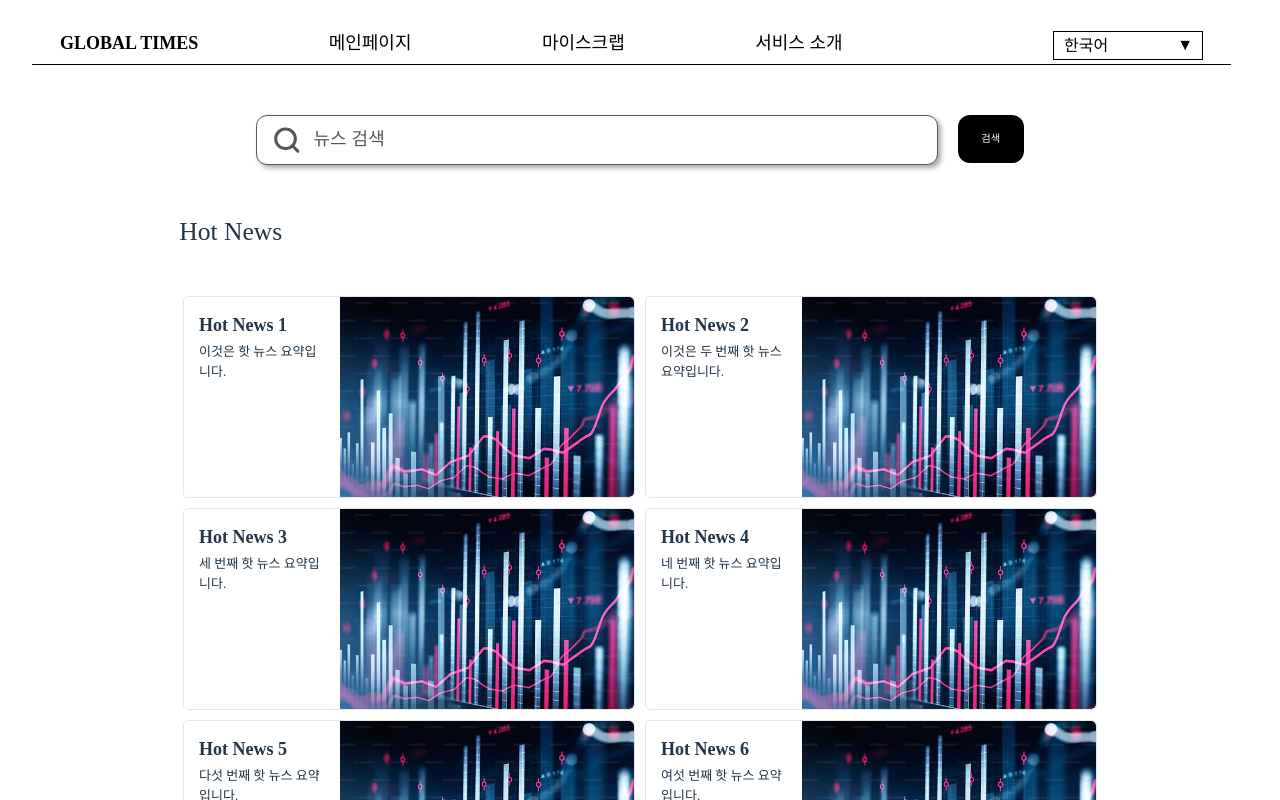
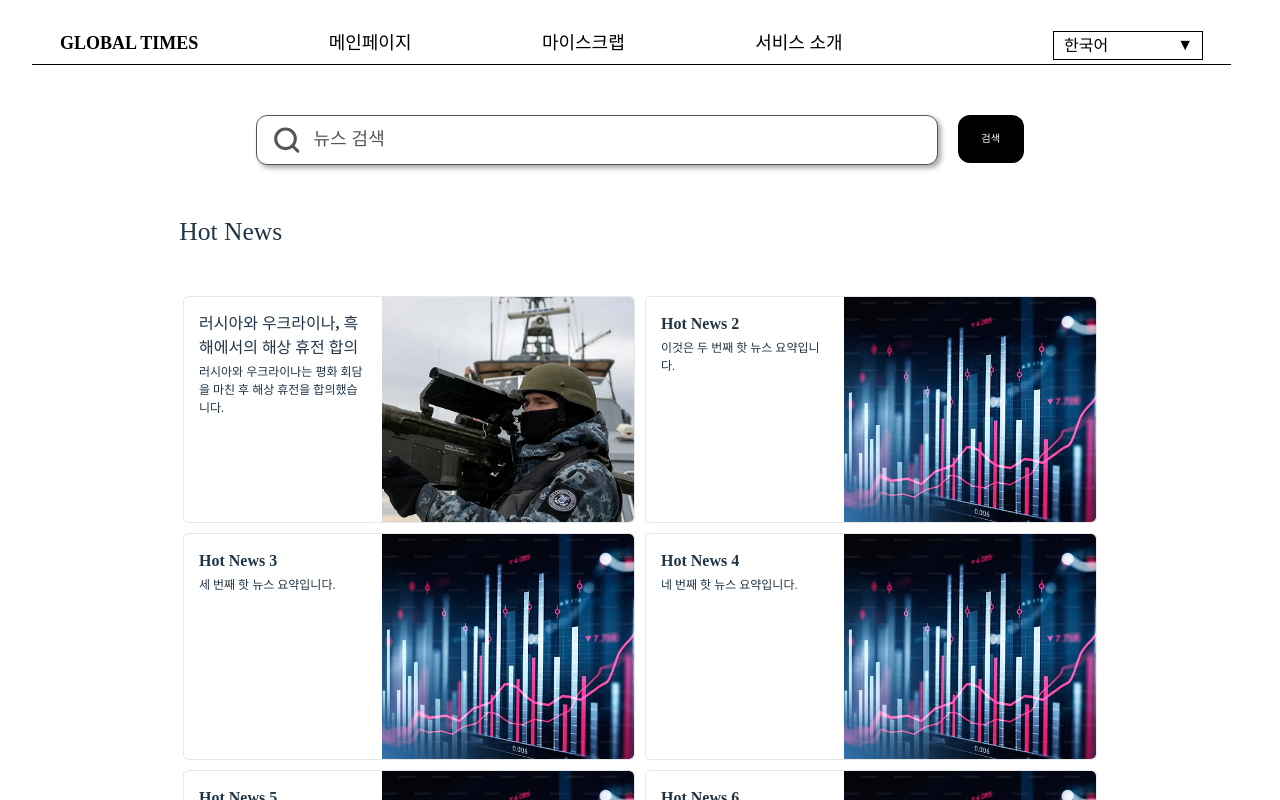
Before and after one commit to SKU-GlobalTimes/GlobalTimes_FE, a React (Vite) app in the folder FrontEnd/: page /main in a window 1280 px wide. Shown: the top 800 px of the page. Built offline with nearby package versions, Linux system fonts and the light colour scheme.

Commit message:
✨ Feat: hotNews 중 한 뉴스카드 detail 페이지로 이동되도록 연결 + hotNews  UI 수정

```diff
--- a/FrontEnd/src/components/mainPage/MainNews.jsx
+++ b/FrontEnd/src/components/mainPage/MainNews.jsx
@@ -5,7 +5,7 @@ import BasicNewsCard from '../newsCard/BasicNewsCard';
 export default function MainNews(){
 
     const hotNews = [
-        { title: "Hot News 1", summary: "이것은 핫 뉴스 요약입니다.", image: "/economy.png" },
+        { title: "러시아와 우크라이나, 흑해에서의 해상 휴전 합의", summary: "러시아와 우크라이나는 평화 회담을 마친 후 해상 휴전을 합의했습니다.", image: "/image_37.png" },
         { title: "Hot News 2", summary: "이것은 두 번째 핫 뉴스 요약입니다.", image: "/economy.png" },
         { title: "Hot News 3", summary: "세 번째 핫 뉴스 요약입니다.", image: "/economy.png" },
         { title: "Hot News 4", summary: "네 번째 핫 뉴스 요약입니다.", image: "/economy.png" },
--- a/FrontEnd/src/components/newsCard/HotNewsCard.jsx
+++ b/FrontEnd/src/components/newsCard/HotNewsCard.jsx
@@ -1,10 +1,17 @@
 import styled from './NewsCard.module.css';
 import PropTypes from 'prop-types';
+import { useNavigate } from "react-router-dom";
 
 export default function HotNewsCard({ title, summary, image }) {
+    const navigate = useNavigate();
+
+    function handleClickNewsCard(){
+        console.log('클릭됨.');
+        navigate('/detail');
+    }
 
     return(
-        <div className={styled['hotNewsCard--container']}>
+        <div className={styled['hotNewsCard--container']} onClick={handleClickNewsCard}>
             <div className={styled['hotNewsCard--contents']}>
                 <p className={styled['hotNewsCard--contents__title']}>{title}</p>
                 <p className={styled['hotNewsCard--contents__preview']}>
--- a/FrontEnd/src/components/newsCard/NewsCard.module.css
+++ b/FrontEnd/src/components/newsCard/NewsCard.module.css
@@ -6,16 +6,17 @@
     border-radius: 5px;
     min-width: 450px;
     width: 30%;
-    min-height: 200px;
+    min-height: 225px;
     height: 42%;
     margin: 5px;
     position: relative; /* 위치 지정 */
     overflow: hidden; /* 자식 요소가 컨테이너 밖으로 나가지 않게 제한 */
+    cursor: pointer;
 }
 
 
 .hotNewsCard--contents{
-    width: 30%;
+    width: 40%;
     display: flex;
     flex-direction: column;
     padding: 15px;
@@ -25,17 +26,17 @@
 
 .hotNewsCard--contents__title{
     margin:0;
-    font-size: 18px;
+    font-size: 16px;
     font-weight: bold;
 }
 
 .hotNewsCard--contents__preview{
     margin: 3px 0;
-    font-size: 13px;
+    font-size: 12px;
 }
 
 .hotNewsCard--image{
-    width: 70%;
+    width: 60%;
     border-radius: 0 5px 5px 0;
     background-image: url('/economy.png');
     background-size: cover;
@@ -70,6 +71,7 @@
     position: relative; /* 위치 지정 */
     overflow: hidden;
     transition: background-color 0.3s ease, filter 0.3s ease;
+    cursor: pointer;
 }
 
 .basicNewsCard--container:hover {
@@ -88,7 +90,7 @@
 
 .basicNewsCard--contents__title{
     margin:0;
-    font-size: 16px;
+    font-size: 15px;
     font-weight: 600;
 }
 
@@ -135,6 +137,7 @@
     position: relative; /* 위치 지정 */
     overflow: hidden;
     transition: background-color 0.3s ease, filter 0.3s ease;
+    cursor: pointer;
 }
 
 .searchNewsCard--container:hover {
```
Also changed, not shown: FrontEnd/public/image_37.png (added), 1 other file (tests, documents, lock files or other folders).
